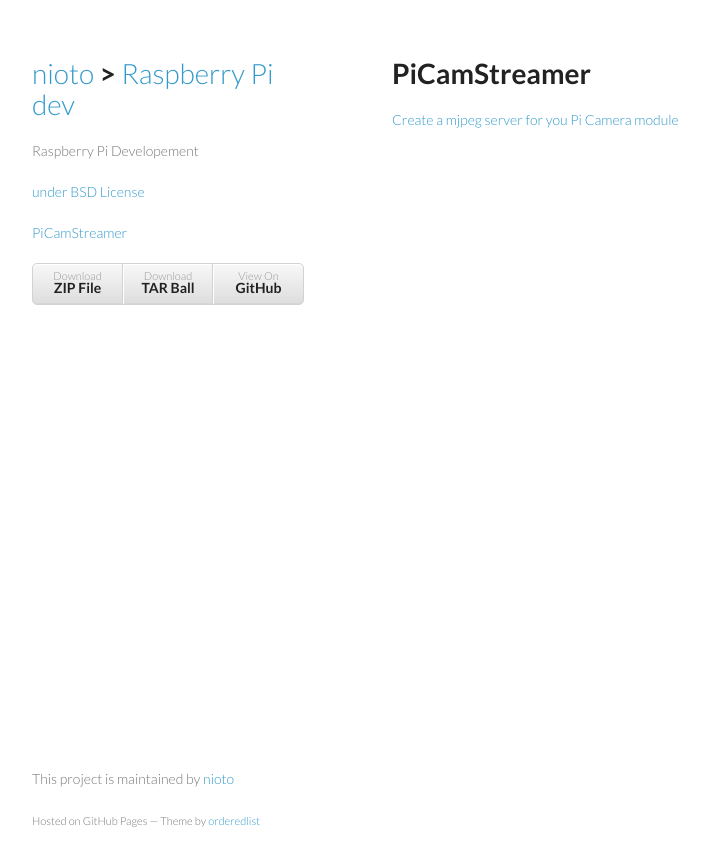
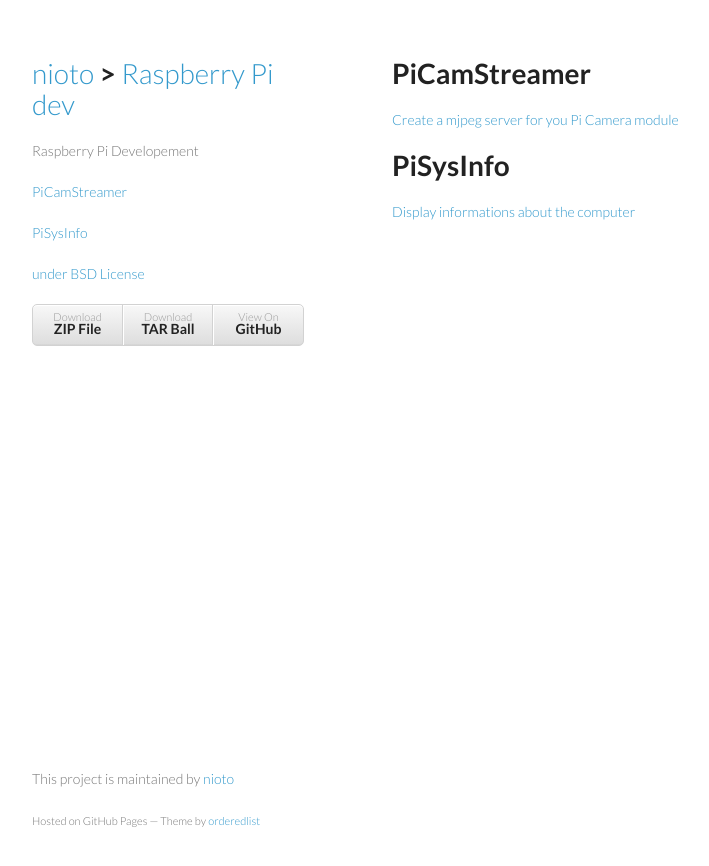
Before and after one commit to nioto/raspberrypi, a Jekyll site: the page built from index.md, in a window 1280 px wide. Shown: the top 866 px of the page, without its empty margins (178-887 px from the left). Built offline with Jekyll 4.4.1, drawn with Linux system fonts in a browser that asks for light colours; Markdown is read by kramdown in place of the engine named in the settings.

Commit message:
add pisysinfo links

```diff
--- a/_layouts/index.html
+++ b/_layouts/index.html
@@ -4,7 +4,7 @@
     <meta charset="utf-8">
     <meta http-equiv="X-UA-Compatible" content="chrome=1">
 		<meta name="google-site-verification" content="OS_vboo6nZgY9nWP7rsI5G8oWJRu4H-5G0Yim2_zfDw" />
-		<meta name="keywords" content="apache wink, javascript client, REST services" >
+		<meta name="keywords" content="raspberry pi, Pi Camera, Flask, Streaming" >
     <title>{{page.title}}</title>
 
     <link rel="stylesheet" href="stylesheets/styles.css">
@@ -20,18 +20,14 @@
         <h1><a href="/">nioto</a> &gt; <a href="./index.html">Raspberry Pi dev</a></h1>
         <p>Raspberry Pi Developement</p>
 
+        <p class="view"><a href="./picamstreamer.html" id="picamstreamer">PiCamStreamer</a></p>
+
+        <p class="view"><a href="./pisysinfo.html" id="pisysinfo">PiSysInfo</a></p>
+
+        <p class="view"></p>
+
         <p class="view"><a href="https://raw.github.com/nioto/raspberrypi/master/LICENSE" id="license">under BSD License</a></p>
 
-        <p class="view"><a href="./picamstreamer.html" id="install">PiCamStreamer</a></p>
-
-<!--
-        <p class="view"><a href="./howto.html" id="howto">How to use Wink.JS</a></p>
-        <p class="view"><a href="./demo.html" id="demo">Run a demo example</a></p>
-        <p class="view"><a href="./todo.html" id="todo">Todo</a></p>
-
-        <p class="view"><a href="./history.html" id="history">Version history</a></p>
--->
-<!--        <p class="view"><a href="https://github.com/nioto/wink.js">View the Project on GitHub <small>nioto/wink.js</small></a></p> -->
 
         <ul id="github">
           <li><a href="https://github.com/nioto/raspberrypi/zipball/master">Download <strong>ZIP File</strong></a></li>
--- a/index.md
+++ b/index.md
@@ -6,3 +6,7 @@ title: RaspberryPi Development
 # PiCamStreamer
 
 [Create a mjpeg server for you Pi Camera module](picamstreamer.html)
+
+# PiSysInfo
+
+[Display informations about the computer](pisysinfo.html)
```
Also changed, not shown: picamstreamer.md (+1 -0 lines).
